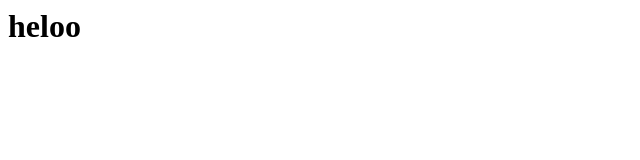
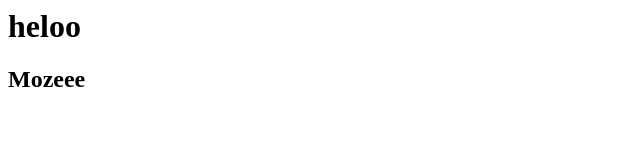
Before and after one commit to qmepro/undoexp, a plain HTML site: page index.html in a window 1280 px wide. Shown: the whole page, without its empty margins (0-640 px from the left). Drawn offline with Linux system fonts and the light colour scheme.

Commit message:
h2 added

```diff
--- a/index.html
+++ b/index.html
@@ -1 +1,2 @@
 <h1>heloo</h1>
+<h2>Mozeee</h2>
```
